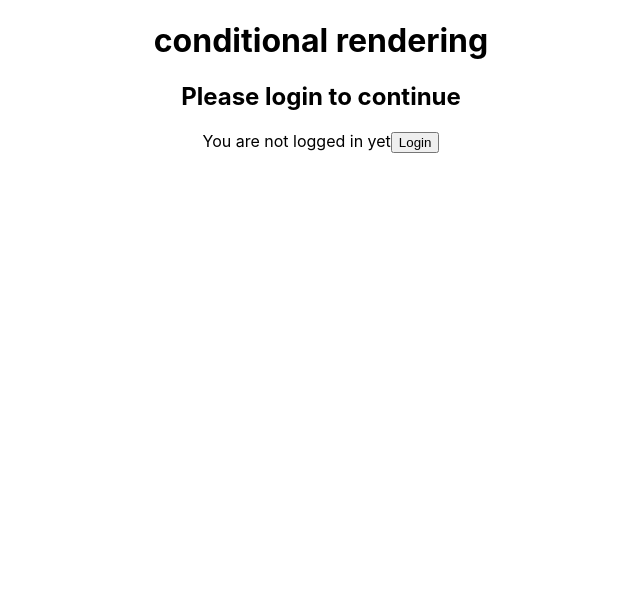
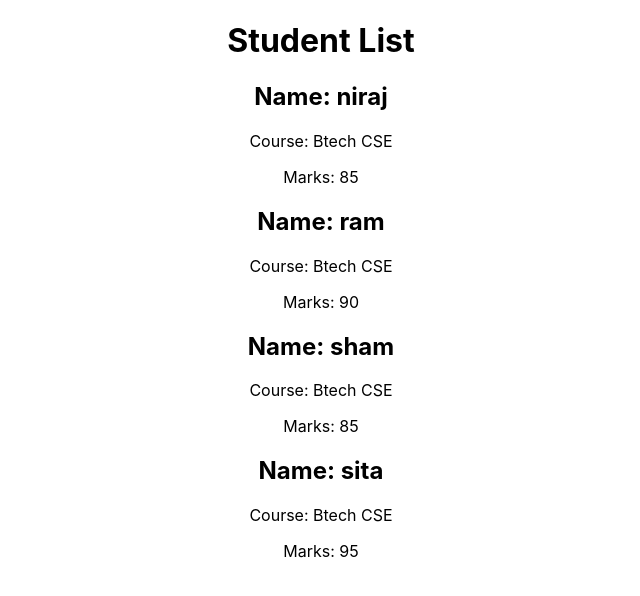
Before and after one commit to nirajbhayera4/React, a React (Create React App) app in the folder hello/: page / in a window 1280 px wide. Shown: the top 596 px of the page, without its empty margins (319-959 px from the left). Built offline with nearby package versions, Linux system fonts and the light colour scheme.

Commit message:
Add student list practice component
This change adds a new Practice7 component that renders a list of student records using array mapping. It also updates App.js to render the new component instead of Practice6.

```diff
--- a/hello/src/App.js
+++ b/hello/src/App.js
@@ -17,13 +17,15 @@ import Practice3 from './components/Practice3'
 import Practice4 from './components/Practice4'
 import Practice5 from './components/Practice5'
 import Practice6 from './components/Practice6'
+import Practice7 from './components/Practice7'
+
 
 
 function App() {
   return (
     <div className="App">
 
-      <Practice6/>
+      <Practice7/>
 
 
 
--- /dev/null
+++ b/hello/src/components/Practice7.js
@@ -0,0 +1,27 @@
+import React from 'react'
+
+function Practice7() {
+
+    const students=[
+        {id:1, name:"niraj" , course:"Btech CSE" , marks:85},
+        {id:2, name:"ram" , course:"Btech CSE" , marks:90},
+        {id:3, name:"sham" , course:"Btech CSE" , marks:85},
+        {id:4, name:"sita" , course:"Btech CSE" , marks:95},
+    ];
+  return (
+    <div>
+        <h1>Student List</h1>
+
+        {students.map((student)=>(
+            <div key={student.id}>
+
+                <h2>Name: {student.name}</h2>
+                <p>Course: {student.course}</p>
+                <p>Marks: {student.marks}</p>
+            </div>
+        ))}
+    </div>
+  )
+}
+
+export default Practice7
```
